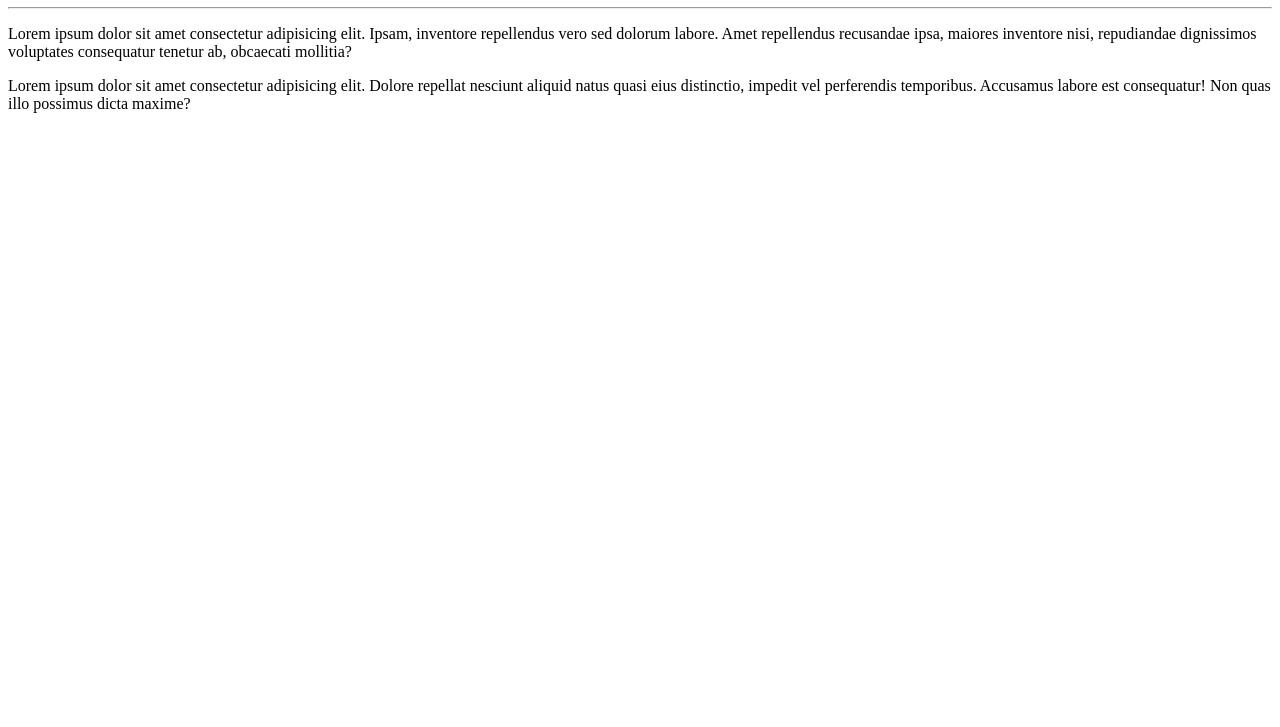
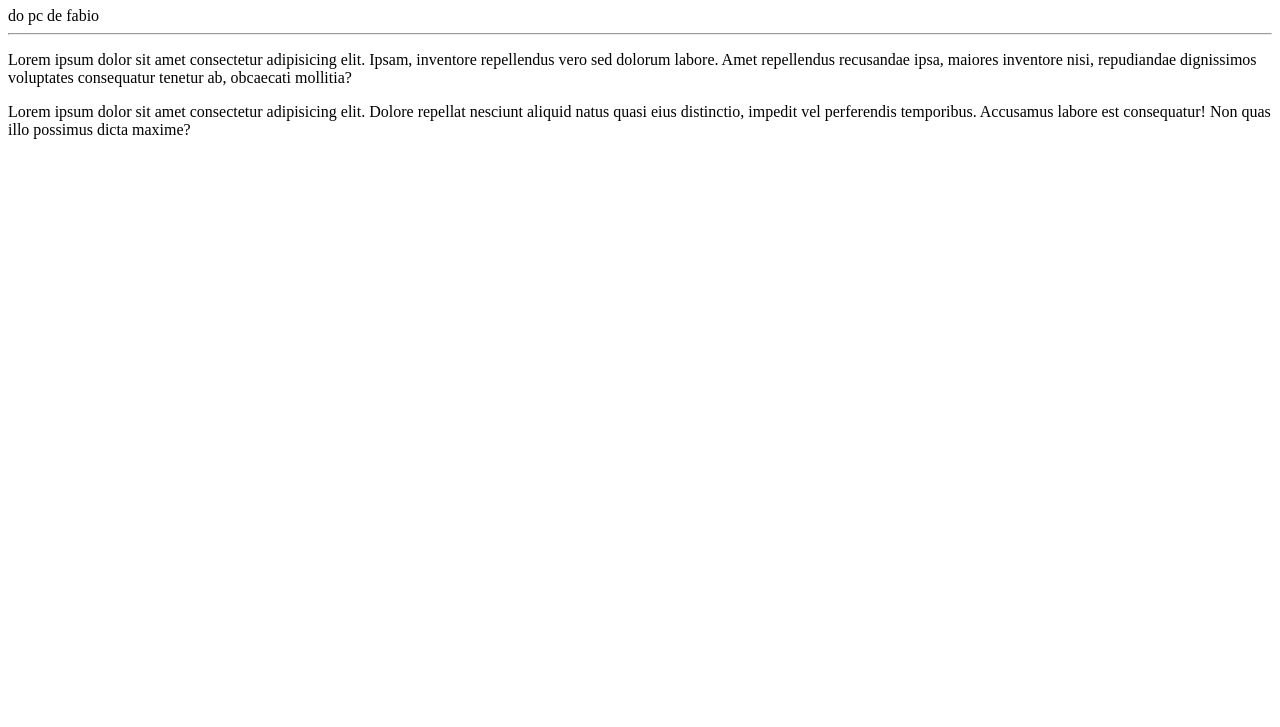
Before and after one commit to Gabriel2025205/Projeto, a plain HTML site: page site-exempo/index.html in a window 1280 px wide. Shown: the part 73-800 px from the top of the page. Drawn offline with Linux system fonts and the light colour scheme.

Commit message:
subir do pc de fabio

```diff
--- a/site-exempo/index.html
+++ b/site-exempo/index.html
@@ -7,6 +7,7 @@
 </head>
 <body>
     <h1>Olá, Mundo!</h1>
+    <label>do pc de fabio</label>
     <hr>
     <p>Lorem ipsum dolor sit amet consectetur adipisicing elit. Ipsam, inventore repellendus vero sed dolorum labore. Amet repellendus recusandae ipsa, maiores inventore nisi, repudiandae dignissimos voluptates consequatur tenetur ab, obcaecati mollitia?</p>
     <p>Lorem ipsum dolor sit amet consectetur adipisicing elit. Dolore repellat nesciunt aliquid natus quasi eius distinctio, impedit vel perferendis temporibus. Accusamus labore est consequatur! Non quas illo possimus dicta maxime?</p>
```
